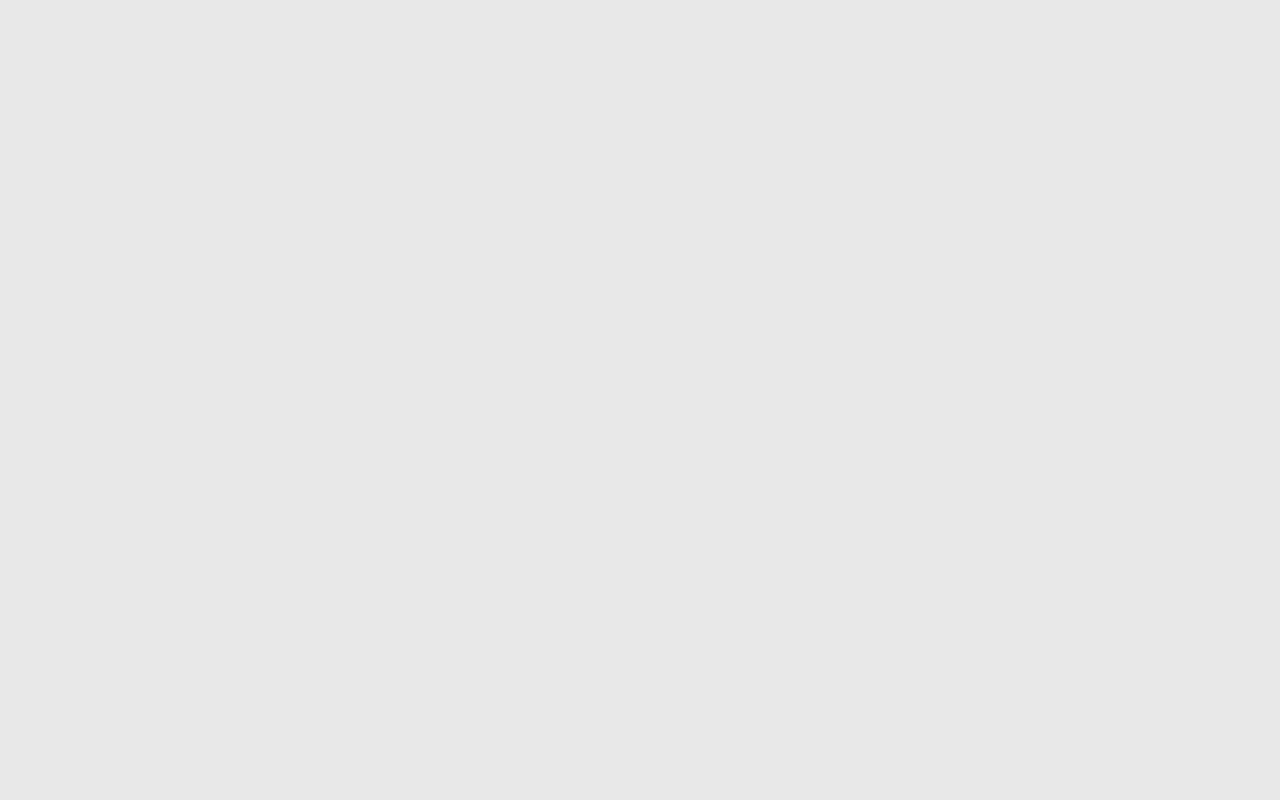
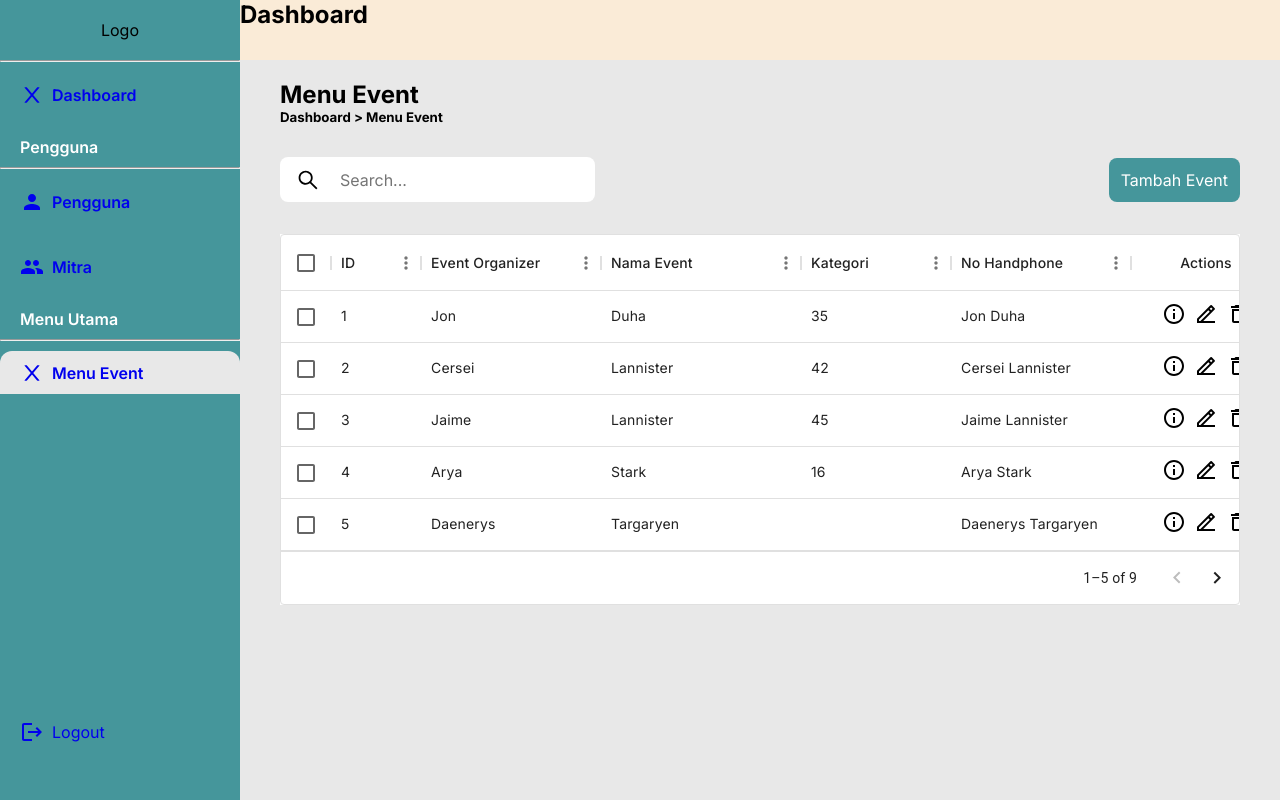
Before and after one commit to Pikmi-Lomba/frontend-softdev, a React (Create React App) app: page /dashboard-admin/event in a window 1280 px wide. Before the commit this address had no page. Built offline with nearby package versions, Linux system fonts and the light colour scheme.

Commit message:
feat: manage get menu event

```diff
--- a/package.json
+++ b/package.json
@@ -3,7 +3,10 @@
   "version": "0.1.0",
   "private": true,
   "dependencies": {
+    "@emotion/react": "^11.10.6",
+    "@emotion/styled": "^11.10.6",
     "@googlemaps/react-wrapper": "^1.1.35",
+    "@mui/icons-material": "^5.11.11",
     "@mui/x-data-grid": "^6.0.0",
     "@testing-library/jest-dom": "^5.16.5",
     "@testing-library/react": "^13.4.0",
--- a/src/App.css
+++ b/src/App.css
@@ -120,6 +120,10 @@ input {
   /* color: var(--white20); */
 }
 
+.sidebarActive {
+  background: var(--white20);
+}
+
 /* Default Border Radius */
 
 .radius {
--- a/src/components/sidebar/Sidebar.jsx
+++ b/src/components/sidebar/Sidebar.jsx
@@ -2,6 +2,8 @@ import "./sidebar.scss";
 import { AiOutlineClose } from "react-icons/ai";
 import { HiOutlineMenuAlt4 } from "react-icons/hi";
 import TopBarDash from "../navbar/TopbarDash";
+import { MdPerson, MdPeople, MdLogout } from "react-icons/md";
+import { Link, NavLink } from "react-router-dom";
 
 const Sidebar = ({ children }) => {
   return (
@@ -13,35 +15,35 @@ const Sidebar = ({ children }) => {
         <div className="logo">Logo</div>
         <hr className="garis" />
         <div className="menuSidebar flex">
-          <div className="MenuSide flex">
+          <NavLink to={`/dashboard-admin/`} className="MenuSide flex">
             <AiOutlineClose className="icon " />
             <p className="nameMenuSide">Dashboard</p>
-          </div>
+          </NavLink>
           <div className="titleDash">
             <p className="titleMenuDash">Pengguna</p>
           </div>
           <hr className="garis" />
-          <div className="MenuSide flex">
-            <AiOutlineClose className="icon " />
+          <NavLink to={`/dashboard-admin/user`} className="MenuSide flex">
+            <MdPerson className="icon " />
             <p className="nameMenuSide">Pengguna</p>
-          </div>
-          <div className="MenuSide flex">
-            <AiOutlineClose className="icon " />
+          </NavLink>
+          <NavLink to={`/dashboard-admin/mitra`} className="MenuSide flex">
+            <MdPeople className="icon " />
             <p className="nameMenuSide">Mitra</p>
-          </div>
+          </NavLink>
           <div className="titleDash">
             <p className="titleMenuDash">Menu Utama</p>
           </div>
           <hr className="garis" />
-          <div className="MenuSide flex">
+          <NavLink to={`/dashboard-admin/event`} className="MenuSide flex ">
             <AiOutlineClose className="icon " />
             <p className="nameMenuSide">Menu Event</p>
-          </div>
+          </NavLink>
         </div>
-        <div className="logout flex">
-          <AiOutlineClose className="icon " />
+        <NavLink to={`/login`} className="logout flex">
+          <MdLogout className="icon " />
           <p className="nameMenuSide">Logout</p>
-        </div>
+        </NavLink>
       </section>
       <div className="RightDash">
         <TopBarDash />
--- a/src/components/sidebar/sidebar.scss
+++ b/src/components/sidebar/sidebar.scss
@@ -97,7 +97,6 @@
 }
 
 .RightDash {
-  background-color: salmon;
   height: 100vh;
   width: 100%;
   overflow: auto;
--- /dev/null
+++ b/src/pages/dashboard/manageMenu/ActionManageEvent.jsx
@@ -0,0 +1,32 @@
+import { Link } from "react-router-dom";
+import "./manageMenu.scss";
+import { Tooltip } from "@mui/material";
+import { RiEdit2Line } from "react-icons/ri";
+import { MdDeleteOutline, MdInfoOutline } from "react-icons/md";
+
+const ActionManageEvents = ({ params }) => {
+  return (
+    <div className="Actions flex">
+      <Tooltip title="View Event details">
+        <Link
+          to={`/dashboard-admin/event/detail/${params.row.id}`}
+          className="action"
+        >
+          <MdInfoOutline className="icon" />
+        </Link>
+      </Tooltip>
+      <Tooltip title="Edit Menu Event">
+        <Link to={``} className="action">
+          <RiEdit2Line className="icon" />
+        </Link>
+      </Tooltip>
+      <Tooltip title="Delete Menu Event">
+        <Link to={``} className="action">
+          <MdDeleteOutline className="icon" />
+        </Link>
+      </Tooltip>
+    </div>
+  );
+};
+
+export default ActionManageEvents;
--- /dev/null
+++ b/src/pages/dashboard/manageMenu/ManageEvent.jsx
@@ -0,0 +1,69 @@
+import Sidebar from "../../../components/sidebar/Sidebar";
+import "./manageMenu.scss";
+import { AiOutlineSearch } from "react-icons/ai";
+import { Link } from "react-router-dom";
+import { DataGrid } from "@mui/x-data-grid";
+import { Box } from "@mui/material";
+import { MenuColumns } from "./ManageMenuColumns";
+
+const ManageEvent = () => {
+  const Menurows = [
+    { id: 1, lastName: "Duha", firstName: "Jon", age: 35 },
+    { id: 2, lastName: "Lannister", firstName: "Cersei", age: 42 },
+    { id: 3, lastName: "Lannister", firstName: "Jaime", age: 45 },
+    { id: 4, lastName: "Stark", firstName: "Arya", age: 16 },
+    { id: 5, lastName: "Targaryen", firstName: "Daenerys", age: null },
+    { id: 6, lastName: "Melisandre", firstName: null, age: 150 },
+    { id: 7, lastName: "Clifford", firstName: "Ferrara", age: 44 },
+    { id: 8, lastName: "Frances", firstName: "Rossini", age: 36 },
+    { id: 9, lastName: "Roxie", firstName: "Harvey", age: 65 },
+  ];
+
+  return (
+    <>
+      <Sidebar>
+        <section className="ManageMenuContainer">
+          <div className="topContent">
+            <h2 className="title">Menu Event</h2>
+            <h5 className="subTitle">{`Dashboard > Menu Event`}</h5>
+          </div>
+          <div className="centerContent flex">
+            <div className="searchComponent radius-2">
+              <AiOutlineSearch className="icon" />
+              <input type="text" placeholder="Search..." />
+            </div>
+            <div className="addData">
+              <Link
+                to={`/dashboard-admin/event/create`}
+                className="btn radius-2"
+              >
+                Tambah Event
+              </Link>
+            </div>
+          </div>
+          <div className="FormData">
+            <Box sx={{ height: 371, width: "100%" }}>
+              <DataGrid
+                rows={Menurows}
+                columns={MenuColumns}
+                getRowId={(row) => row.id}
+                initialState={{
+                  pagination: {
+                    paginationModel: {
+                      pageSize: 5,
+                    },
+                  },
+                }}
+                pageSizeOptions={[5]}
+                checkboxSelection
+                disableRowSelectionOnClick
+              />
+            </Box>
+          </div>
+        </section>
+      </Sidebar>
+    </>
+  );
+};
+
+export default ManageEvent;
--- /dev/null
+++ b/src/pages/dashboard/manageMenu/ManageMenuColumns.js
@@ -0,0 +1,51 @@
+import ActionManageEvents from "./ActionManageEvent";
+
+export const MenuColumns = [
+  { field: "id", headerName: "ID", width: 90 },
+  {
+    field: "firstName",
+    headerName: "Event Organizer",
+    width: 180,
+    editable: true,
+  },
+  {
+    field: "lastName",
+    headerName: "Nama Event",
+    width: 200,
+    editable: true,
+  },
+  {
+    field: "age",
+    headerName: "Kategori",
+    width: 150,
+    editable: true,
+  },
+  {
+    field: "fullName",
+    headerName: "No Handphone",
+    description: "This column has a value getter and is not sortable.",
+    sortable: false,
+    width: 180,
+    valueGetter: (params) =>
+      `${params.row.firstName || ""} ${params.row.lastName || ""}`,
+  },
+  {
+    field: "actions",
+    headerName: "Actions",
+    type: "actions",
+    width: 150,
+    renderCell: (params) => <ActionManageEvents {...{ params }} />,
+  },
+];
+
+export const rows = [
+  { id: 1, lastName: "Duha", firstName: "Jon", age: 35 },
+  { id: 2, lastName: "Lannister", firstName: "Cersei", age: 42 },
+  { id: 3, lastName: "Lannister", firstName: "Jaime", age: 45 },
+  { id: 4, lastName: "Stark", firstName: "Arya", age: 16 },
+  { id: 5, lastName: "Targaryen", firstName: "Daenerys", age: null },
+  { id: 6, lastName: "Melisandre", firstName: null, age: 150 },
+  { id: 7, lastName: "Clifford", firstName: "Ferrara", age: 44 },
+  { id: 8, lastName: "Frances", firstName: "Rossini", age: 36 },
+  { id: 9, lastName: "Roxie", firstName: "Harvey", age: 65 },
+];
--- /dev/null
+++ b/src/pages/dashboard/manageMenu/actionsEvent/CreateEvent.jsx
@@ -0,0 +1,9 @@
+const CreateManageEvent = () => {
+  return (
+    <>
+      <h1 className="title">Tambah Event nya dong</h1>
+    </>
+  );
+};
+
+export default CreateManageEvent;
--- /dev/null
+++ b/src/pages/dashboard/manageMenu/actionsEvent/DetailEvent.jsx
@@ -0,0 +1,12 @@
+import { useParams } from "react-router-dom";
+
+const DetailEventDash = () => {
+  const {id} = useParams()
+  return (
+    <>
+      <h1 className="title">Detail Event{id}</h1>
+    </>
+  );
+};
+
+export default DetailEventDash;
--- /dev/null
+++ b/src/pages/dashboard/manageMenu/manageMenu.scss
@@ -0,0 +1,47 @@
+.ManageMenuContainer {
+  height: 100%;
+  margin: 20px 40px;
+  .topContent {
+    margin-bottom: 32px;
+  }
+  .centerContent {
+    justify-content: space-between;
+    margin-bottom: 32px;
+
+    .searchComponent {
+      display: flex;
+      align-items: center;
+      justify-content: center;
+      width: 315px;
+      height: 45px;
+      background: white;
+      margin-right: 20px;
+      position: relative;
+      .icon {
+        position: absolute;
+        left: 5%;
+      }
+      input {
+        border: none;
+        outline: none;
+        padding-left: 60px;
+        width: 100%;
+        padding-right: 20px;
+        ::placeholder {
+          color: #333;
+        }
+      }
+    }
+  }
+}
+
+.Actions {
+  gap: 8px;
+  .action {
+    color: black;
+  }
+}
+
+.FormData {
+  background: white;
+}
--- a/src/router/Routing.jsx
+++ b/src/router/Routing.jsx
@@ -20,6 +20,9 @@ import {
 import DetailMenuFood from "../pages/menuPages/food/DetailMenu";
 import DetailImageFood from "../pages/menuPages/food/DetailImage";
 import MitraPages from "../pages/dashboard/manageAcount/mitra";
+import ManageEvent from "../pages/dashboard/manageMenu/ManageEvent";
+import DetailEventDash from "../pages/dashboard/manageMenu/actionsEvent/DetailEvent";
+import CreateManageEvent from "../pages/dashboard/manageMenu/actionsEvent/CreateEvent";
 
 const Routing = () => {
   return (
@@ -62,7 +65,16 @@ const Routing = () => {
 
           <Route path="/dashboard-admin">
             <Route index element={<Dashboard />} />
-            <Route path="mitra" element={<MitraPages />} />
+          </Route>
+          {/* Manage Account Mitra */}
+          <Route path="/dashboard-admin/mitra">
+            <Route index element={<MitraPages />} />
+          </Route>
+          {/* Manage Menu Event */}
+          <Route path="/dashboard-admin/event">
+            <Route index element={<ManageEvent />} />
+            <Route path="detail/:id" element={<DetailEventDash />} />
+            <Route path="create" element={<CreateManageEvent />} />
           </Route>
         </Routes>
       </BrowserRouter>
```
Also changed, not shown: src/pages/dashboard/manageMenu/actionsEvent/UpdateEvent.jsx (added), 1 other file (tests, documents, lock files or other folders).
